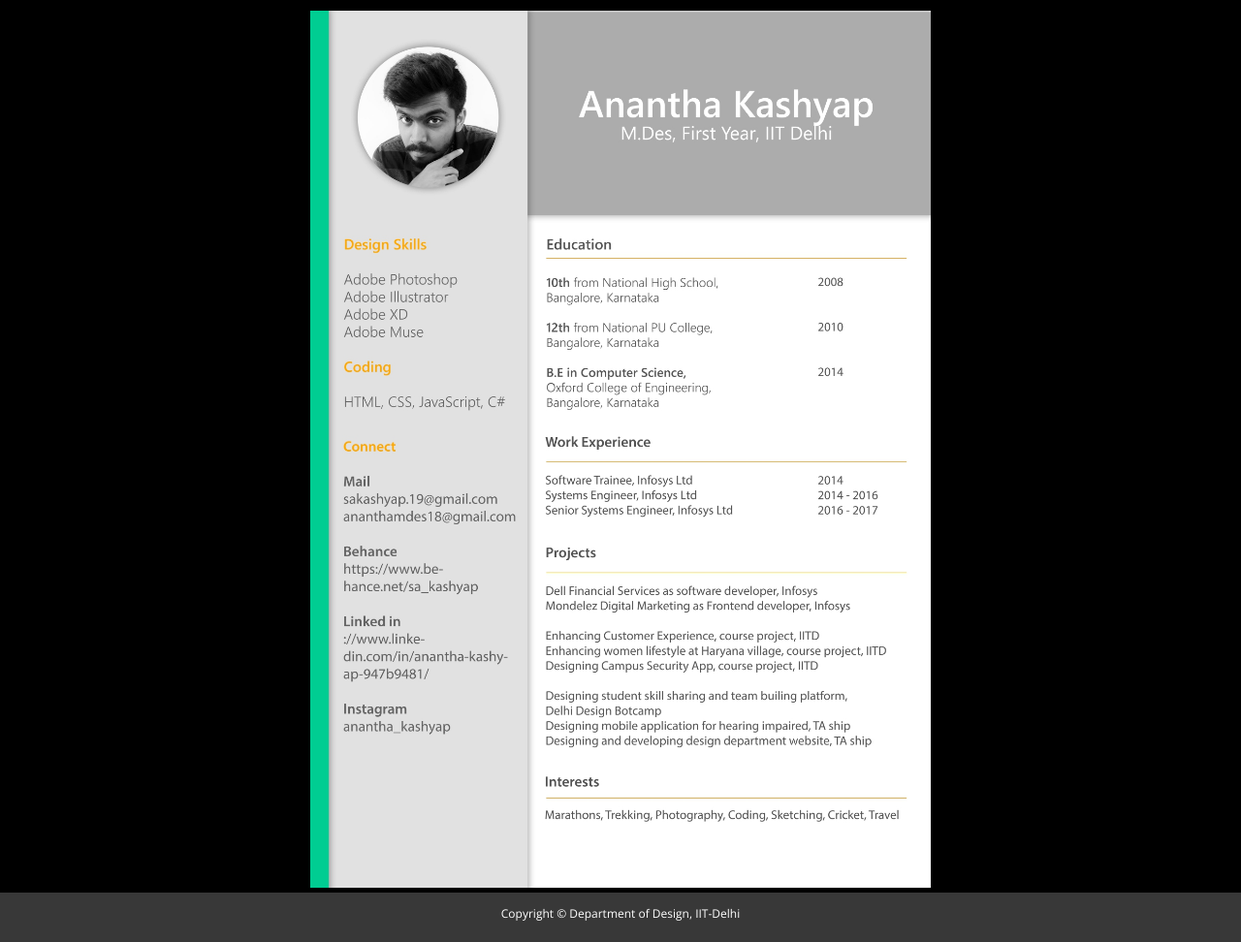
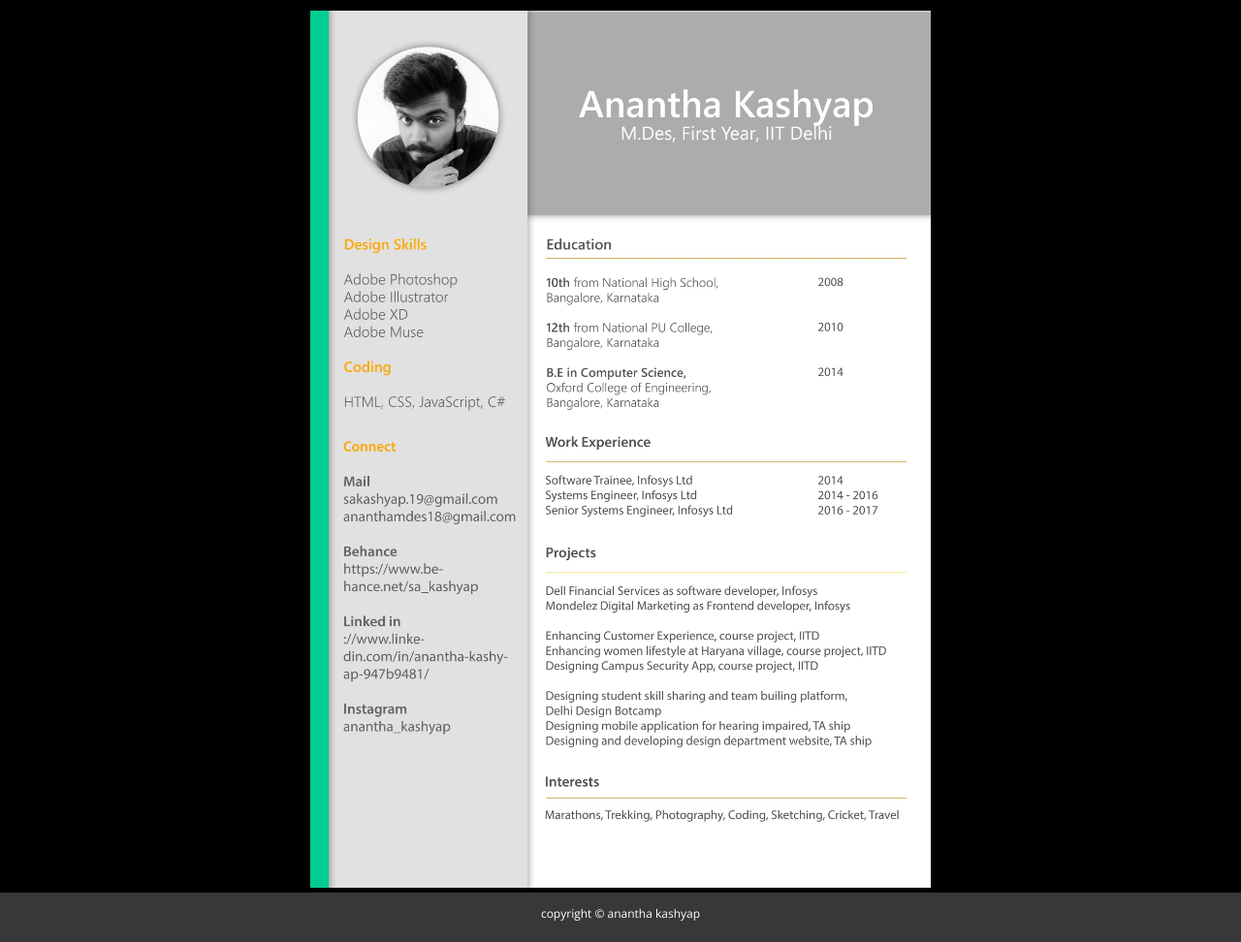
Before and after one commit to AnanthaKashyap/DesignWebsite, a plain HTML site: page Website/files/resume.html in a window 1280 px wide. Shown: the part 66-1038 px from the top of the page at 97% size. Drawn offline with nearby package versions, Linux system fonts and the light colour scheme.

Commit message:
Update resume.html

```diff
--- a/Website/files/resume.html
+++ b/Website/files/resume.html
@@ -92,7 +92,7 @@
 
 		<!--(Optional) Edit the copyright if required-->
 
-			Copyright &copy Department of Design, IIT-Delhi<br>
+			copyright &copy anantha kashyap<br>
 		</div>
 	</footer>
 
```
